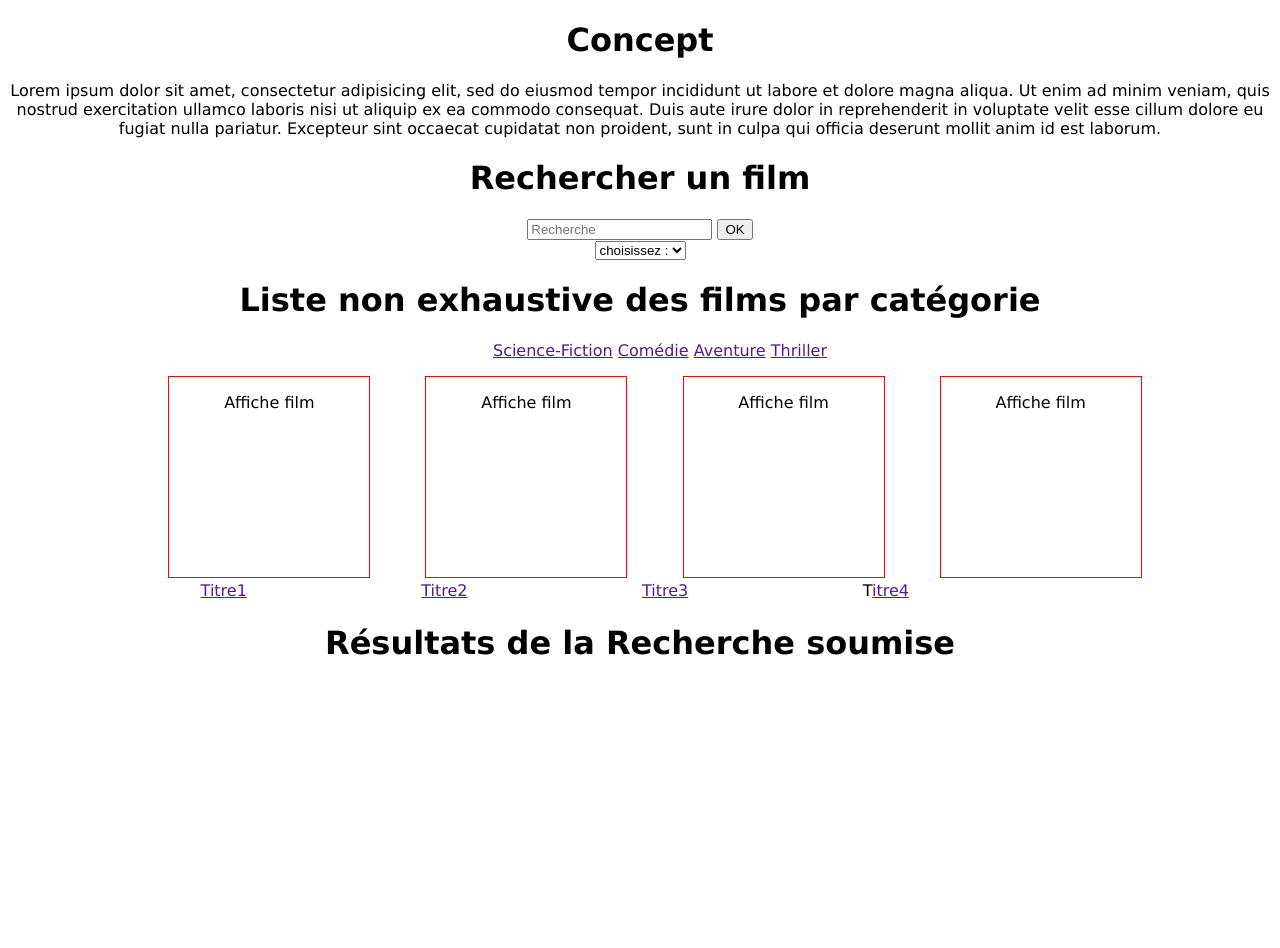
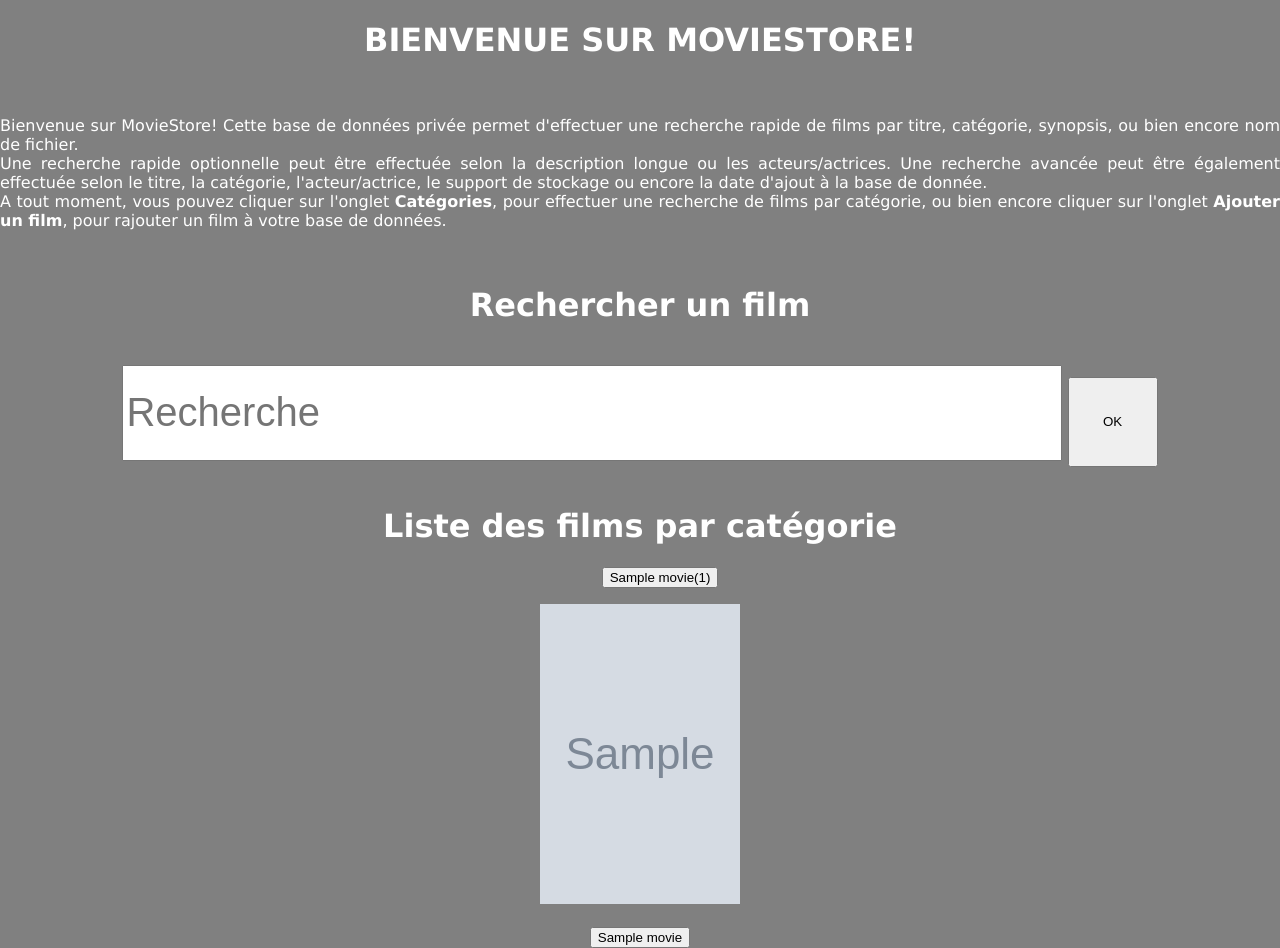
Before and after one commit to demopix/moviestore, a PHP site: page /inc/home.php in a window 1280 px wide. Before the commit the page ends 655 px from the top, so only its background shows below. Run offline with PHP 8.4, Linux system fonts and the light colour scheme; tables that the repository leaves empty or names only in its code hold one stand-in row (values such as "Sample post"); grey boxes marked "Sample" are stand-in pictures; data that the repository does not hold is empty; a stand-in replaces the project's code that opens the database connection.

Commit message:
nouveau fichier home
le code doit être identique pour home  AnneMarie et catalogue Demetrio

```diff
--- a/inc/home.php
+++ b/inc/home.php
@@ -5,127 +5,194 @@
 	<title>Home</title>
 	<style type="text/css">
 	HTML, BODY{
-
-	font-family: Verdana, Tahoma, sans-serif;
-
-	}
-
-	.formulaire{
-		width=100%;
+		font-family: Verdana, Tahoma, sans-serif;
+		background-color: grey;
+		color:white;
+		margin: 0px auto;
 	}
 
 	ul li{
-	display: inline-block;
+		display: inline-block;
+		text-decoration: none;
 	}
 
+	input{
+		height: 90px;
+	}
+
+	#bouton{
+		height: 90px;
+		width: 90px;
+	}
 
 	.affichage1, .affichage2,.affichage3,.affichage4 {
 		width:200px;
 		height:200px;
 		border:1px solid red;
 		display: inline-block;
-		margin-left:40px;
-		margin-right:10px;
+		margin-left:35px;
+		margin-right:30px;
 
 	}
+	.alignement{
+		display: inline-block;
+	}
+	a{
+		text-decoration: none;
+	}
+	p {
+		text-align: justify;
+		margin-left:10px 10px;
+	}
+
+
 
 	</style>
 </head>
 
-</html><body>
 
-	<!--
+<body>
 
-
-	Accueil La page d’accueil présente brièvement le concept et affiche en premier lieu un grand et gros champ de recherche parmi les films. Une liste non exhaustive de catégories est affichée. Le nombre de films de chaque catégorie (affichée sur l’accueil) est mis entre parenthèses à droite du nom de la catégorie. Les derniers films ajoutés seront aussi affichés avec leur affiche et leur nom.
-	En option Les 5 ou 6 dernières recherches sont affichées sous la barre de recherche en petits caractères. Un clic sur ces anciennes recherches remplit alors la barre de recherche avec ses termes.
-	Recherche La recherche simple s’effectue sur les informations suivantes : ● Titre ● Catégorie ● Synopsis ● Nom du fichier
-	En option La recherche s’effectuera aussi sur : ● Description longue ● Acteur(s)/Actrice(s)
-	Recherche avancée (en option) Dans la recherche avancée, on peut filtrer/rechercher les résultats par : ● titre ● catégorie (liste) ● acteur/actrice ● support ● date d’ajout à la DB
-	Résultats de recherche Les résultats de recherche sont affichés comme une page classique du catalogue. La mention “Résultat(s) pour : le texte de la recherche soumise“ est ajoutée en haut, après le header.
-
-
-
-	-->
 	<center>
 
 	<!--Présentation brève du concept-->
-	<h1>Concept</h1>
+	<h1>BIENVENUE SUR MOVIESTORE!</h1>
+	<br/>
 
-	<p>
+	<p >
 
-	Lorem ipsum dolor sit amet, consectetur adipisicing elit, sed do eiusmod
-	tempor incididunt ut labore et dolore magna aliqua. Ut enim ad minim veniam,
-	quis nostrud exercitation ullamco laboris nisi ut aliquip ex ea commodo
-	consequat. Duis aute irure dolor in reprehenderit in voluptate velit esse
-	cillum dolore eu fugiat nulla pariatur. Excepteur sint occaecat cupidatat non
-	proident, sunt in culpa qui officia deserunt mollit anim id est laborum.
+	Bienvenue sur MovieStore! Cette base de données privée permet d'effectuer une recherche rapide de films par titre, catégorie, synopsis, ou bien encore nom de fichier.<br/>
+	Une recherche rapide optionnelle peut être effectuée selon la description longue ou les acteurs/actrices.
+	Une recherche avancée peut être également effectuée selon le titre, la catégorie, l'acteur/actrice, le support de stockage ou encore la date d'ajout à la base de donnée.<br/>
+	A tout moment, vous pouvez cliquer sur l'onglet <strong>Catégories</strong>, pour effectuer une recherche de films par catégorie, ou bien encore cliquer sur l'onglet <strong>Ajouter un film</strong>, pour rajouter un film à votre base de données.
 
 	</p>
 
 
 	<!--Formulaire de recherche du film-->
+	<br/>
 	<h1>  Rechercher un film</h1>
+	<br/>
 
 	<div class="formulaire">
-		<form action="" method="post">
-		<input type="text" name="rechercheFilm" value="" placeholder="Recherche">
-		<input type="submit" value="OK"><br />
+		<form action="catalogue.php" method="get">
+		<input type="text" name="q" value="" placeholder="Recherche"   style="font-size:40px; color:black" size="38">
+		<input type="submit" value="OK" id="bouton"><br />
 		</form>
 	</div>
 
+	<!--Liste des films-->
+	<br/>
+	<h1>Liste des films par catégorie</h1>
 
-		<select name="mov_title">
-				<option value="0">choisissez :</option>
-				<?php foreach ($countriesList as $key=>$value) :?>
-				<option value="<?= $key ?>"><?= $value ?></option>
-				<?php endforeach; ?>
-			</select><br />
+<!--CODE RECHERCHE FILM PAR TITRE, NOM, SYNOPSIS et FICHIER-VOIR DEMETRIO ET CATALOGUE.PHP
+<?php
+/*
+require 'db.php';
+$resultsSearch=array();//variable à remplir
+//Mettre ici le code pour la recherche
+print_r($_GET);
+if (!empty($_GET['search'])){
+	$searchID=$_GET['search'];
+	$searchAll='%'.$searchID.'%';
+	//echo $searchID;
+
+$sqlSearch='
+
+SELECT mov_id, mov_title, cat_name, mov_synopsis, mov_path
+FROM movie
+INNER JOIN category ON category.cat_id = movie.cat_id
+WHERE mov_title LIKE :searchKeyWord
+OR cat_name LIKE :searchKeyWord
+OR mov_synopsis LIKE :searchKeyWord
+OR mov_path LIKE :searchKeyWord
+
+';
+
+$pdoStatement = $pdo->prepare($sqlSearch);
+	$pdoStatement->bindValue(':searchKeyWord', $searchAll, PDO::PARAM_STR);
+
+	// Si erreur
+if ($pdoStatement ->execute()===false) {
+		print_r($pdo->errorInfo());
+	}
+	else if ($pdoStatement->rowCount() > 0) {
+		$resultsSearch = $pdoStatement->fetchAll();
+		print_r($resultsSearch);
+	}
+}
+
+*/
+?>
+FIN COMENTAIRE-->
 
 
 
 
 
-	<!--Liste des films-->
-	<h1>Liste non exhaustive des films par catégorie</h1>
-
-	<ul>
-		<li><a href="">Science-Fiction</a></li>
-		<li><a href="">Comédie</a></li>
-		<li><a href="">Aventure</a></li>
-		<li><a href="">Thriller</a></li>
-	</ul>
-
-	<div class="affichage1">
-	<p>Affiche film</p>
-	</div>
-
-	<div class="affichage2">
-		<p>Affiche film</p>
-	</div>
-
-	<div class="affichage3">
-		<p>Affiche film</p>
-	</div>
-
-	<div class="affichage4">
-		<p>Affiche film</p>
-	</div>
 
 
-	<center>
-	<table style="width:70%">
-	<center>
-		<tr>
-			<td><a href="">Titre1</a></td>
-			<td><a href="">Titre2</a></td>
-			<td><a href="">Titre3</a></td>
-			<td>T<a href="">itre4</a></td>
-		</tr>
-	</center>
-	</table>
 
-	<h1>Résultats de la Recherche soumise</h1>
 
+
+
+<?php
+require 'db.php';
+$nbMovieCat=array();
+$sql1='
+		SELECT COUNT(*) AS total, cat_name
+		FROM movie
+		LEFT OUTER JOIN category ON category.cat_id = movie.cat_id
+		GROUP BY cat_name
+	';
+
+$pdoStatement = $pdo->prepare($sql1);
+
+	// Si erreur
+if ($pdoStatement ->execute()===false) {
+	print_r($pdo->errorInfo());
+}
+else if ($pdoStatement->rowCount() > 0) {
+	$nbMovieCat = $pdoStatement->fetchAll();
+		//print_r($nbMovieCat);
+}
+?>
+
+<ul>
+	<?php foreach ($nbMovieCat as $nbmovie): ?>
+		<li><button><?=$nbmovie['cat_name'].'('.$nbmovie['total'].')'?></button></li>
+	<?php endforeach ?>
+</ul>
+
+
+<?php
+require 'db.php';
+$movieTitle=array();
+//echo $searchID;
+$sql2='
+	SELECT *
+	FROM movie
+	LIMIT 4
+';
+
+$pdoStatement = $pdo->prepare($sql2);
+// Si erreur
+if ($pdoStatement ->execute()===false) {
+	print_r($pdo->errorInfo());
+}
+else if ($pdoStatement->rowCount() > 0) {
+	//print_r($movieTitle);
+}
+	$movieTitle = $pdoStatement->fetchAll();
+?>
+
+<?php foreach ($movieTitle as $titleListe): ?>
+	<div class="alignement">
+		<img src="<?=$titleListe['mov_image']?>" width="200px" height="300px"><br/><br/>
+		<button ><?=$titleListe['mov_original_title']?></button>
+	</div>
+<?php endforeach ?>
 	</center>
 	</body>
+
+</html>
```
